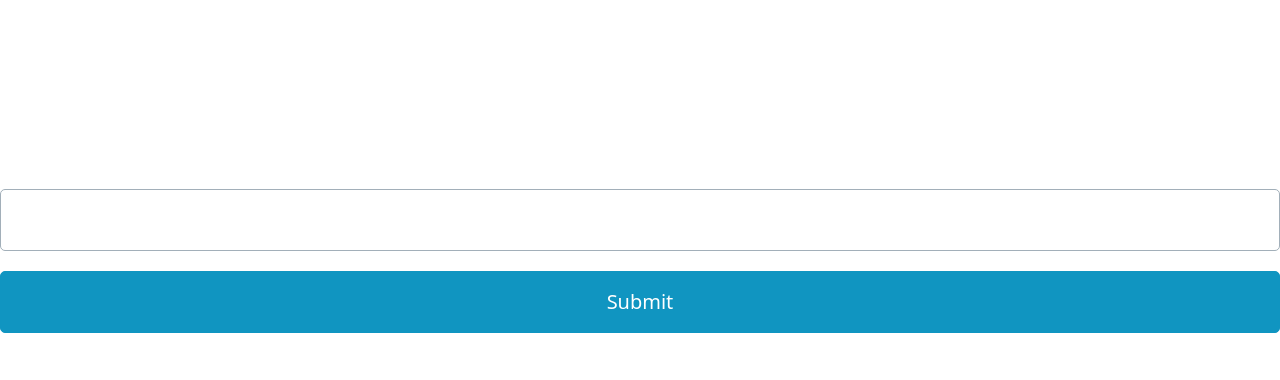
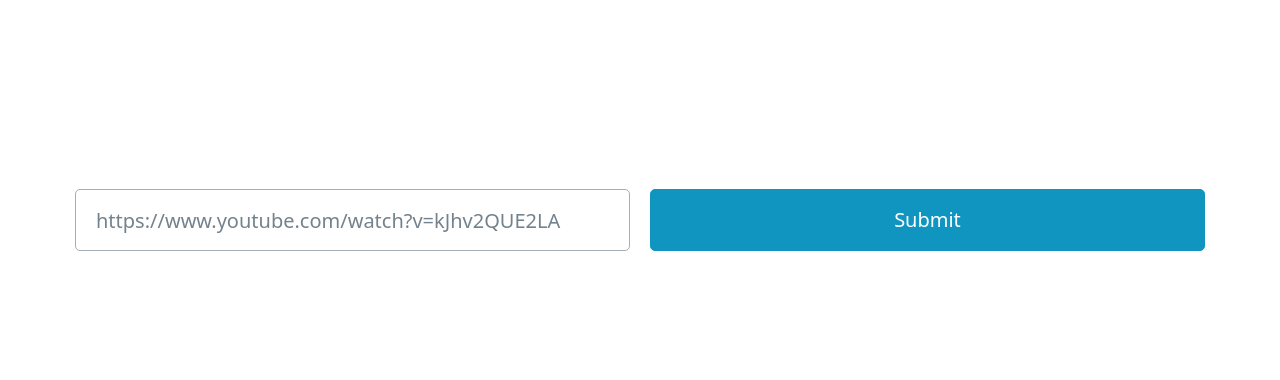
Before and after one commit to tk-hap/video-recipe-gen, a Python web app: template flask/templates/home-form.html in a window 1280 px wide. Shown: the part 171-551 px from the top of the page. Run offline with Jinja, Linux system fonts and the light colour scheme; the template is opened without the code that fills it, so the values that code supplies are empty; some libraries are stand-ins or nearby versions.

Commit message:
fix html layout

```diff
--- a/flask/templates/base.html
+++ b/flask/templates/base.html
@@ -12,7 +12,7 @@
                 {% block header %}{% endblock %}
             </hgroup>
         </header>
-        <main id="content">
+        <main class="container" id="content">
             {% block content %}{% endblock %}
         </main>
     </body>
--- a/flask/templates/home-form.html
+++ b/flask/templates/home-form.html
@@ -5,7 +5,9 @@
 {% endblock %}
 {% block content %}
 <form method="POST">
-    <input name="video">
-    <button>Submit</button>
-</form>
+    <div class="grid">
+        <input name="video" placeholder="https://www.youtube.com/watch?v=kJhv2QUE2LA">
+        <button>Submit</button>
+    </div>
+
 {% endblock %}
--- /dev/null
+++ b/flask/templates/recipe.html
@@ -0,0 +1,4 @@
+{% extends "base.html" %}
+{% block content %}
+{{ recipe_html|safe }}
+{% endblock %}
```
